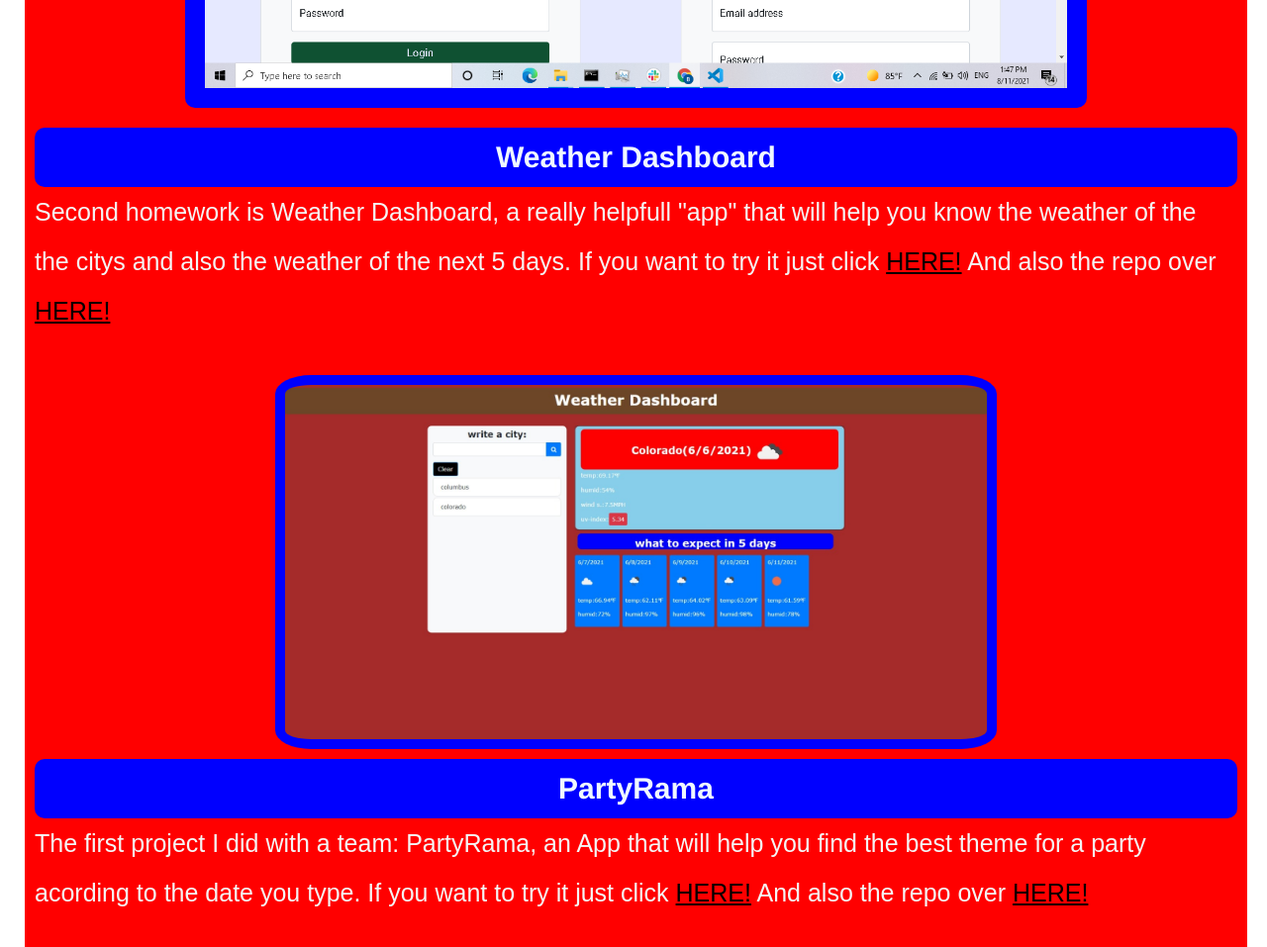
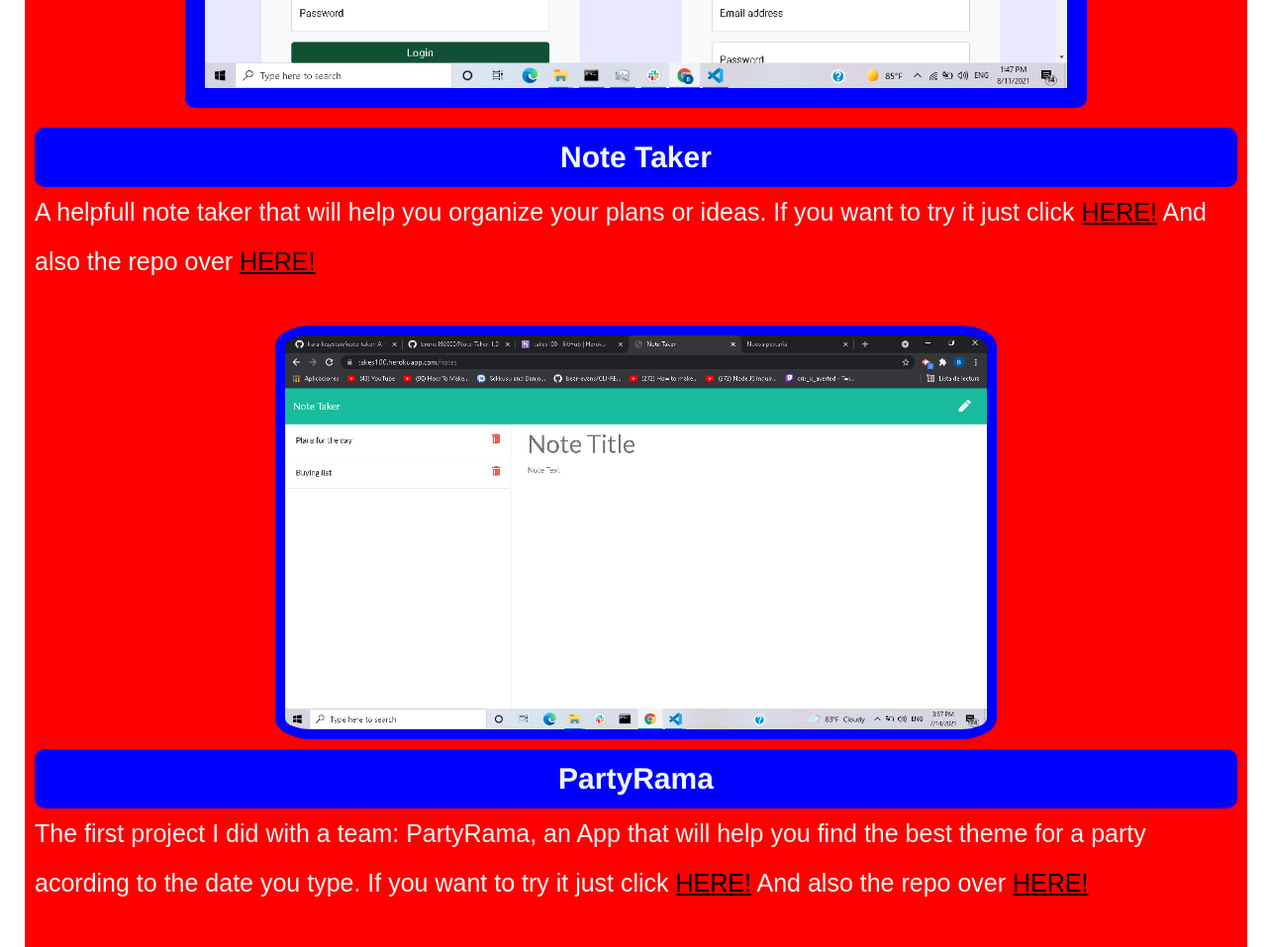
Before and after one commit to bruno192000/portfolio-2021, a plain HTML site: page index.html in a window 1280 px wide. Shown: the part 1440-2397 px from the top of the page at 99% size. Drawn offline with Linux system fonts and the light colour scheme.

Commit message:
updating portfolio 2part

```diff
--- a/index.html
+++ b/index.html
@@ -72,10 +72,10 @@
 
         </div>
         <div class="trabajo2" id="trabajog">
-            <h2>Weather Dashboard</h2>
-            <p> Second homework is Weather Dashboard, a really helpfull "app" that will help you know the weather of the the citys and also the weather of the next 5 days. If you want to try it just click <a href="https://bruno192000.github.io/Weather-Dashboard/" target="_blank">HERE!</a>
-                And also the repo over <a href="https://github.com/bruno192000/Weather-Dashboard" target="_blank">HERE!</a></p>
-                <img src="./assets/images/weather scree.jpeg" alt="Failed to load picture"></a></p>
+            <h2>Note Taker</h2>
+            <p> A helpfull note taker that will help you organize your plans or ideas. If you want to try it just click <a href="https://notetaker02.herokuapp.com/" target="_blank">HERE!</a>
+                And also the repo over <a href="https://github.com/bruno192000/Note-Taker-1.0" target="_blank">HERE!</a></p>
+                <img src="./assets/images/Screenshot (9).png" alt="Failed to load picture"></a></p>
         </div>
         <div class="trabajo3" id="trabajoh">
             <h2>PartyRama</h2>
@@ -102,7 +102,7 @@
             <a href="https://github.com/bruno192000" target="_blank">Github</a>
             <a>Phone number: 6146959922</a>
             <a href="https://www.linkedin.com/in/bruno-calderon-espinoza-82366420a?trk=people-guest_people_search-card"target="_blank">linkedin</a>
-            <a href="./Resume Bruno Calderon.pdf" target="_blank">Resume Updated</a>
+            <a href="./Resume Bruno Calderon (1).pdf" target="_blank">Resume Updated</a>
         </div>
     </div>
 </footer>
```
Also changed, not shown: assets/images/Screenshot (9).png (added), assets/images/weather scree.jpeg (deleted), 3 other files.
